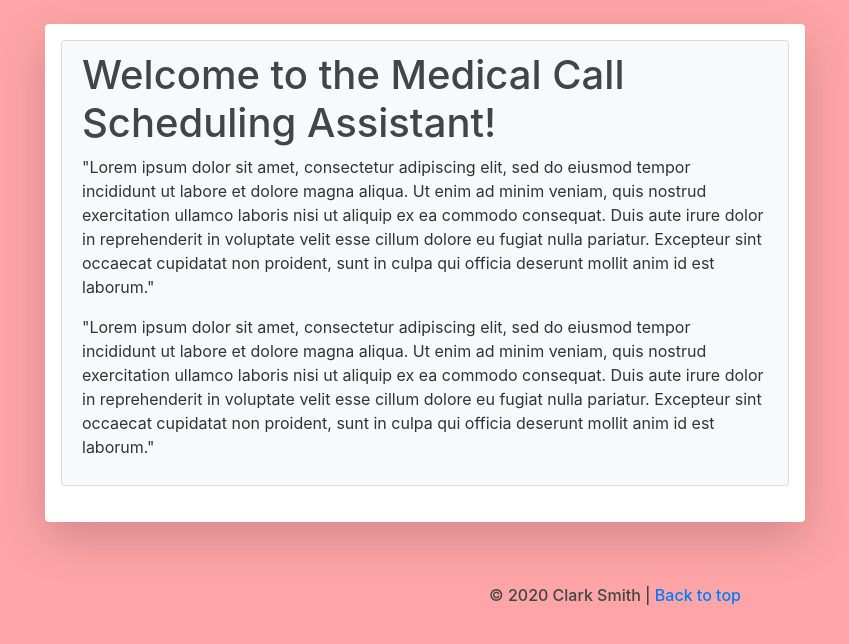
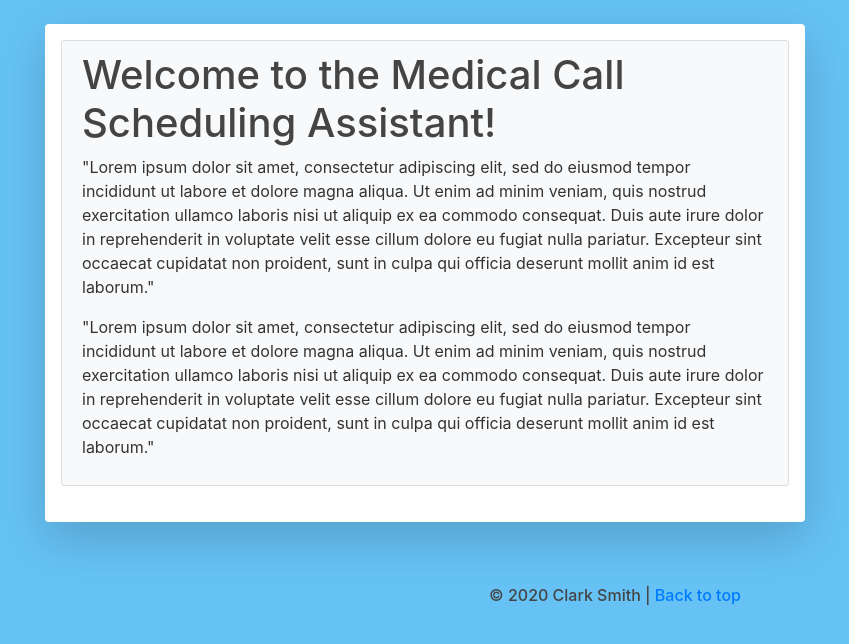
Before and after one commit to C-Smith-UALR/clarkSmith_CPSC4399_mcsa_project, a Django app: page / in a window 1280 px wide. Shown: the part 56-700 px from the top of the page, without its empty margins (25-874 px from the left). Run offline with Django 3.2, Linux system fonts and the light colour scheme; some libraries are stand-ins or nearby versions.

Commit message:
changed background color

```diff
--- a/mcsa/static/mcsa/main.css
+++ b/mcsa/static/mcsa/main.css
@@ -1,5 +1,6 @@
 body {
-  background: #FFA5A7;
+  /*background: #FFA5A7;*/
+  background: #66C2F5;
   color: #333333;
   margin-top: 5rem;
 }
```
